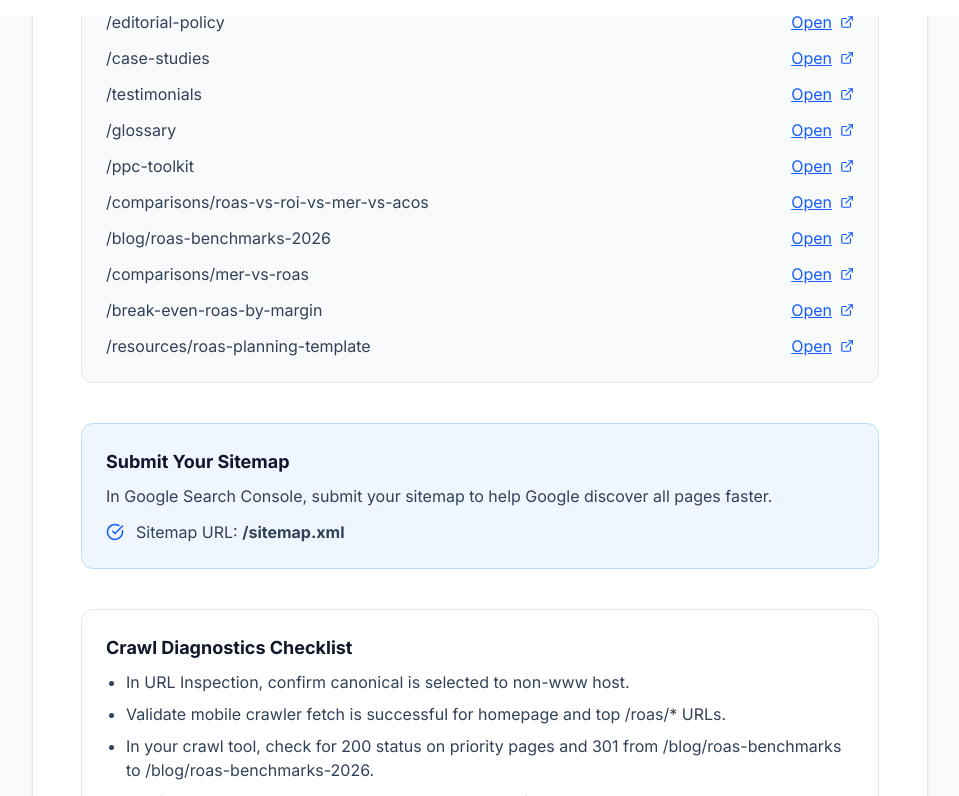
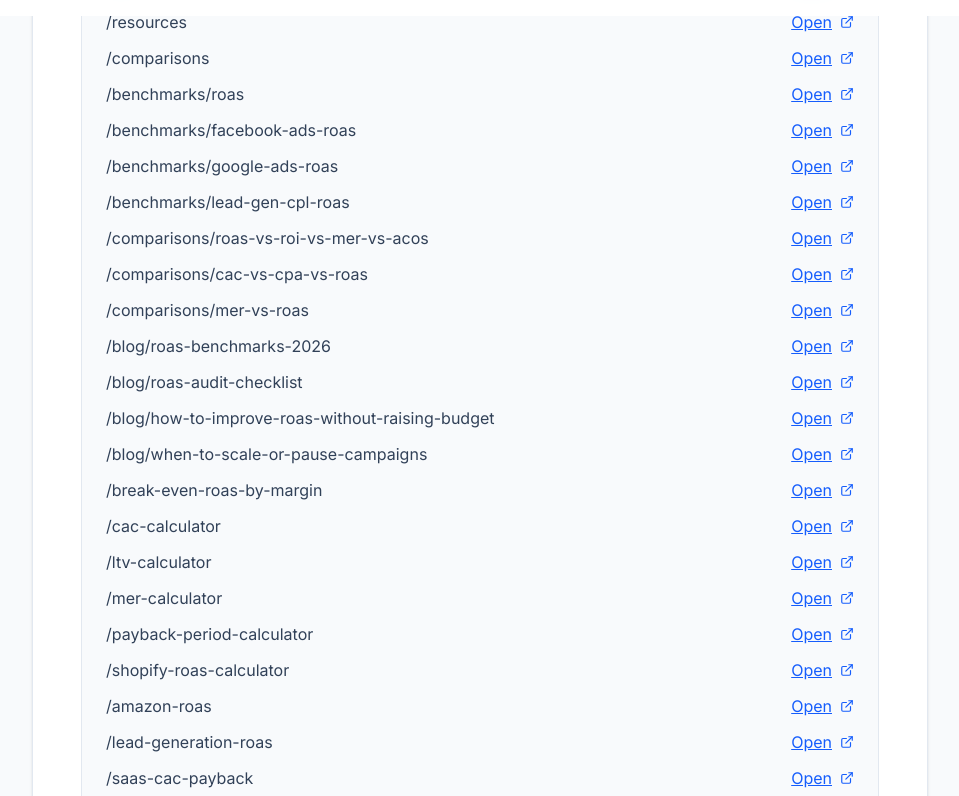
Before and after one commit to nikhil071-ui/roas-calculator, a Next.js app: page /indexing in a window 1280 px wide. Shown: the part 784-1580 px from the top of the page, without its empty margins (160-1119 px from the left). Built offline with nearby package versions, Linux system fonts and the light colour scheme.

Commit message:
Improve AdSense readiness and content quality signals

```diff
--- a/app/indexing/page.tsx
+++ b/app/indexing/page.tsx
@@ -25,10 +25,48 @@ export const metadata: Metadata = {
   },
 };
 
+const priorityUrls = [
+  "/",
+  "/blog",
+  "/ppc-toolkit",
+  "/resources",
+  "/comparisons",
+  "/benchmarks/roas",
+  "/benchmarks/facebook-ads-roas",
+  "/benchmarks/google-ads-roas",
+  "/benchmarks/lead-gen-cpl-roas",
+  "/comparisons/roas-vs-roi-vs-mer-vs-acos",
+  "/comparisons/cac-vs-cpa-vs-roas",
+  "/comparisons/mer-vs-roas",
+  "/blog/roas-benchmarks-2026",
+  "/blog/roas-audit-checklist",
+  "/blog/how-to-improve-roas-without-raising-budget",
+  "/blog/when-to-scale-or-pause-campaigns",
+  "/break-even-roas-by-margin",
+  "/cac-calculator",
+  "/ltv-calculator",
+  "/mer-calculator",
+  "/payback-period-calculator",
+  "/shopify-roas-calculator",
+  "/amazon-roas",
+  "/lead-generation-roas",
+  "/saas-cac-payback",
+  "/resources/roas-planning-template",
+  "/resources/backlink-outreach-playbook",
+  "/resources/seo-9of10-checklist",
+  "/resources/ga4-conversion-mapping",
+  "/about",
+  "/team",
+  "/editorial-policy",
+  "/case-studies",
+  "/testimonials",
+  "/glossary",
+  "/contact",
+];
+
 export default function Indexing() {
   return (
     <div className="min-h-screen bg-slate-50 font-sans text-slate-900 py-12 px-4 md:px-6">
-
       {/* --- BACK BUTTON --- */}
       <div className="max-w-4xl mx-auto mb-8">
         <Link href="/" className="inline-flex items-center text-slate-500 hover:text-blue-600 transition font-medium">
@@ -38,7 +76,6 @@ export default function Indexing() {
 
       {/* --- MAIN CONTENT --- */}
       <main className="max-w-4xl mx-auto bg-white rounded-2xl shadow-sm border border-slate-200 overflow-hidden">
-
         {/* Header Section */}
         <div className="bg-slate-900 p-8 md:p-12 text-white">
           <h1 className="text-3xl md:text-4xl font-bold mb-4">Indexing Checklist</h1>
@@ -49,7 +86,6 @@ export default function Indexing() {
 
         {/* Content Section */}
         <div className="p-8 md:p-12 space-y-10">
-
           {/* Steps */}
           <section>
             <h2 className="text-xl font-bold text-slate-900 mb-4 flex items-center gap-2">
@@ -66,7 +102,9 @@ export default function Indexing() {
               </li>
               <li className="flex gap-3">
                 <span className="font-bold text-blue-600">3.</span>
-                        <span>Click <strong>Request Indexing</strong>.</span>
+                <span>
+                  Click <strong>Request Indexing</strong>.
+                </span>
               </li>
               <li className="flex gap-3">
                 <span className="font-bold text-blue-600">4.</span>
@@ -79,84 +117,14 @@ export default function Indexing() {
           <section className="bg-slate-50 p-6 rounded-xl border border-slate-200">
             <h3 className="text-lg font-bold text-slate-900 mb-4">Priority URLs to Submit</h3>
             <ul className="space-y-3">
-                    <li className="flex items-center justify-between gap-4">
-                        <span className="text-slate-700">/</span>
-                        <Link href="/" className="text-blue-600 underline inline-flex items-center gap-2">
+              {priorityUrls.map((url) => (
+                <li key={url} className="flex items-center justify-between gap-4">
+                  <span className="text-slate-700">{url}</span>
+                  <Link href={url} className="text-blue-600 underline inline-flex items-center gap-2">
                     Open <ExternalLink size={14} />
                   </Link>
                 </li>
-                    <li className="flex items-center justify-between gap-4">
-                        <span className="text-slate-700">/about</span>
-                        <Link href="/about" className="text-blue-600 underline inline-flex items-center gap-2">
-                            Open <ExternalLink size={14} />
-                        </Link>
-                    </li>
-                    <li className="flex items-center justify-between gap-4">
-                        <span className="text-slate-700">/team</span>
-                        <Link href="/team" className="text-blue-600 underline inline-flex items-center gap-2">
-                            Open <ExternalLink size={14} />
-                        </Link>
-                    </li>
-                    <li className="flex items-center justify-between gap-4">
-                        <span className="text-slate-700">/editorial-policy</span>
-                        <Link href="/editorial-policy" className="text-blue-600 underline inline-flex items-center gap-2">
-                            Open <ExternalLink size={14} />
-                        </Link>
-                    </li>
-                    <li className="flex items-center justify-between gap-4">
-                        <span className="text-slate-700">/case-studies</span>
-                        <Link href="/case-studies" className="text-blue-600 underline inline-flex items-center gap-2">
-                            Open <ExternalLink size={14} />
-                        </Link>
-                    </li>
-                    <li className="flex items-center justify-between gap-4">
-                        <span className="text-slate-700">/testimonials</span>
-                        <Link href="/testimonials" className="text-blue-600 underline inline-flex items-center gap-2">
-                            Open <ExternalLink size={14} />
-                        </Link>
-                    </li>
-                    <li className="flex items-center justify-between gap-4">
-                        <span className="text-slate-700">/glossary</span>
-                        <Link href="/glossary" className="text-blue-600 underline inline-flex items-center gap-2">
-                            Open <ExternalLink size={14} />
-                        </Link>
-                    </li>
-                    <li className="flex items-center justify-between gap-4">
-                        <span className="text-slate-700">/ppc-toolkit</span>
-                        <Link href="/ppc-toolkit" className="text-blue-600 underline inline-flex items-center gap-2">
-                            Open <ExternalLink size={14} />
-                        </Link>
-                    </li>
-                    <li className="flex items-center justify-between gap-4">
-                        <span className="text-slate-700">/comparisons/roas-vs-roi-vs-mer-vs-acos</span>
-                        <Link href="/comparisons/roas-vs-roi-vs-mer-vs-acos" className="text-blue-600 underline inline-flex items-center gap-2">
-                            Open <ExternalLink size={14} />
-                        </Link>
-                    </li>
-                    <li className="flex items-center justify-between gap-4">
-                        <span className="text-slate-700">/blog/roas-benchmarks-2026</span>
-                        <Link href="/blog/roas-benchmarks-2026" className="text-blue-600 underline inline-flex items-center gap-2">
-                            Open <ExternalLink size={14} />
-                        </Link>
-                    </li>
-                    <li className="flex items-center justify-between gap-4">
-                        <span className="text-slate-700">/comparisons/mer-vs-roas</span>
-                        <Link href="/comparisons/mer-vs-roas" className="text-blue-600 underline inline-flex items-center gap-2">
-                            Open <ExternalLink size={14} />
-                        </Link>
-                    </li>
-                    <li className="flex items-center justify-between gap-4">
-                        <span className="text-slate-700">/break-even-roas-by-margin</span>
-                        <Link href="/break-even-roas-by-margin" className="text-blue-600 underline inline-flex items-center gap-2">
-                            Open <ExternalLink size={14} />
-                        </Link>
-                    </li>
-                    <li className="flex items-center justify-between gap-4">
-                        <span className="text-slate-700">/resources/roas-planning-template</span>
-                        <Link href="/resources/roas-planning-template" className="text-blue-600 underline inline-flex items-center gap-2">
-                            Open <ExternalLink size={14} />
-                        </Link>
-                    </li>
+              ))}
             </ul>
           </section>
 
@@ -168,7 +136,9 @@ export default function Indexing() {
             </p>
             <div className="flex items-center gap-3">
               <CheckCircle size={18} className="text-blue-600" />
-                    <span className="text-slate-700">Sitemap URL: <strong>/sitemap.xml</strong></span>
+              <span className="text-slate-700">
+                Sitemap URL: <strong>/sitemap.xml</strong>
+              </span>
             </div>
           </section>
 
@@ -177,13 +147,15 @@ export default function Indexing() {
             <ul className="list-disc pl-5 space-y-2 text-slate-700">
               <li>In URL Inspection, confirm canonical is selected to non-www host.</li>
               <li>Validate mobile crawler fetch is successful for homepage and top /roas/* URLs.</li>
-                    <li>In your crawl tool, check for 200 status on priority pages and 301 from /blog/roas-benchmarks to /blog/roas-benchmarks-2026.</li>
+              <li>
+                In your crawl tool, check for 200 status on priority pages and 301 from /blog/roas-benchmarks to
+                /blog/roas-benchmarks-2026.
+              </li>
               <li>Confirm noindex pages are intentional and removed from sitemap.</li>
               <li>Verify structured data validity for Article, FAQPage, and WebApplication where applied.</li>
             </ul>
           </section>
         </div>
-
       </main>
     </div>
   );
--- a/app/lead-magnet/roas-decision-matrix/page.tsx
+++ b/app/lead-magnet/roas-decision-matrix/page.tsx
@@ -10,6 +10,10 @@ export const metadata: Metadata = {
   title: "ROAS Decision Matrix (Lead Magnet)",
   description:
     "Get the ROAS Decision Matrix to standardize scale, hold, and pause decisions across paid media campaigns.",
+  robots: {
+    index: false,
+    follow: false,
+  },
   alternates: {
     canonical: "https://roas-calculator.tech/lead-magnet/roas-decision-matrix",
   },
--- a/app/pdf-converter/page.tsx
+++ b/app/pdf-converter/page.tsx
@@ -480,13 +480,13 @@ export default function PdfConverterPage() {
           </div>
 
           <div className="bg-white p-6 rounded-xl border border-slate-200 shadow-sm">
-            <h4 className="font-bold text-slate-900 mb-2">PDF Editor (Coming Soon)</h4>
+            <h4 className="font-bold text-slate-900 mb-2">Document Upload Checklist</h4>
             <p className="text-sm text-slate-600 mb-3">
-              Need to add text, signatures, or annotations to your PDF? Our PDF editor will launch in Q2 2026.
+              Need to add text or signatures before upload? Follow our checklist and size workflow for exam and portal submissions.
             </p>
-            <p className="text-slate-400 text-sm font-semibold">
-              Launching Soon
-            </p>
+            <Link href="/resources/seo-9of10-checklist" className="text-blue-600 font-semibold hover:underline text-sm">
+              Open Upload Checklist &rarr;
+            </Link>
           </div>
         </div>
 
```
Also changed, not shown: app/image-compressor/page.tsx (+5 -5 lines). Lines whose indentation alone changed are shown as unchanged.
